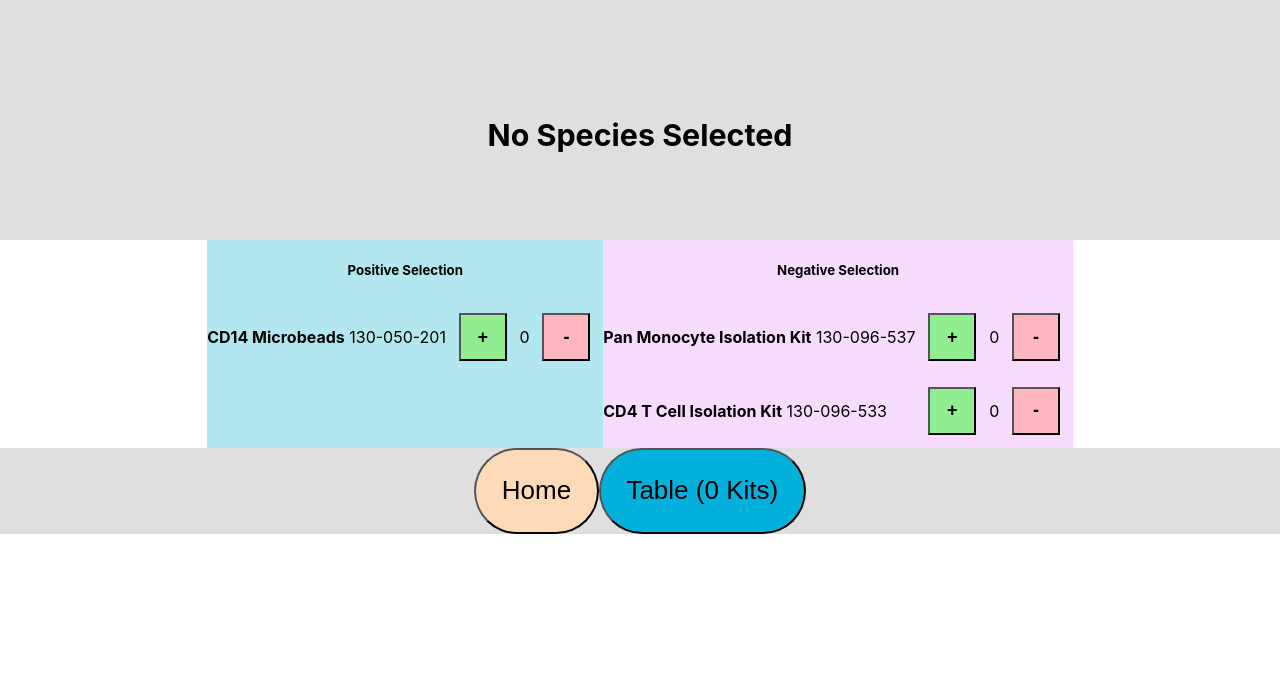
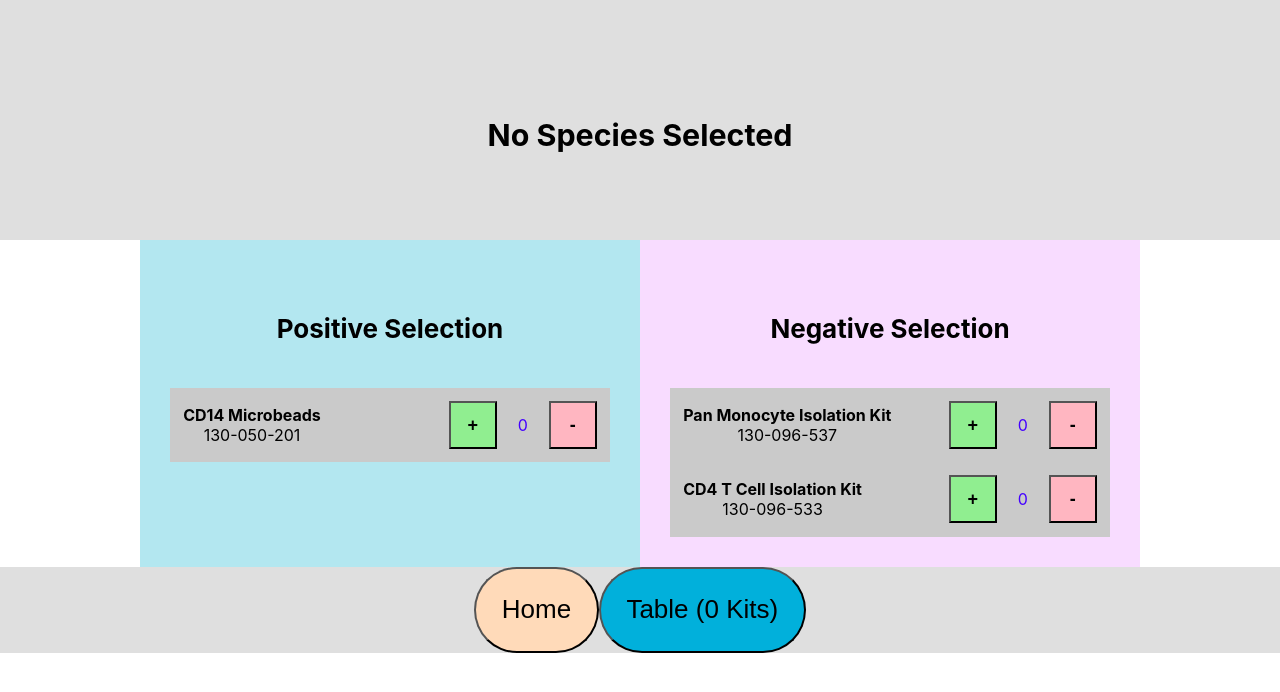
Before and after one commit to chutim/secondary-isolations, a React (Create React App) app: page /kits in a window 1280 px wide. Shown: the top 692 px of the page. Built offline with nearby package versions, Linux system fonts and the light colour scheme.

Commit message:
styling of Kits

```diff
--- a/src/components/Kits.css
+++ b/src/components/Kits.css
@@ -1,12 +1,15 @@
 /* ----------------CONTAINERS--------------- */
 .kits-body {
   display: flex;
+  justify-content: space-between;
+  width: 100%;
 }
 
 .kit-section {
   display: flex;
   flex-direction: column;
-  width: ;
+  width: 50%;
+  padding: 3%;
 }
 
 .section-positive-selection {
@@ -21,20 +24,36 @@
   display: flex;
   align-items: center;
   justify-content: space-between;
+  background-color: rgb(202, 202, 202);
+  padding: 3%;
+}
+
+.kit-name-container {
+  display: flex;
+  flex-direction: column;
+  align-items: center;
 }
 
 .kit-options-container {
   display: flex;
   align-items: center;
+  width: calc(140px + 1vmin);
+  justify-content: space-between;
 }
 
 /* ----------------TEXT---------------- */
+.kit-section-title {
+  font-size: calc(10px + 2vmin);
+}
+
+.kit-count {
+  color: rgb(68, 0, 255);
+}
 
 /* --------------BUTTONS--------------- */
 .kit-options-button {
   font-size: calc(10px + 1vmin);
   text-align: center;
-  margin: 1vw;
   height: calc(40px + 1vmin);
   width: calc(40px + 1vmin);
 }
--- a/src/components/Kits.js
+++ b/src/components/Kits.js
@@ -32,11 +32,12 @@ class Kits extends Component {
         </header>
         <div className="kits-body">
           <div className="kit-section section-positive-selection">
-            <h5>Positive Selection</h5>
+            <h5 className="kit-section-title">Positive Selection</h5>
             {this.state.positiveKits.map(kit => (
               <div className="kit-info-container" key={kit.id}>
-                <div>
-                  <b>{kit.name}</b> {kit.id}
+                <div className="kit-name-container">
+                  <b>{kit.name}</b>
+                  <div>{kit.id}</div>
                 </div>
                 <div className="kit-options-container">
                   <button
@@ -47,7 +48,9 @@ class Kits extends Component {
                   >
                     <b>+</b>
                   </button>
-                  <div>{this.props.tableKitIDs[kit.id] || 0}</div>
+                  <div className="kit-count">
+                    {this.props.tableKitIDs[kit.id] || 0}
+                  </div>
                   <button
                     className="kit-options-button kit-remove-button"
                     onClick={() => {
@@ -61,11 +64,12 @@ class Kits extends Component {
             ))}
           </div>
           <div className="kit-section section-negative-selection">
-            <h5>Negative Selection</h5>
+            <h5 className="kit-section-title">Negative Selection</h5>
             {this.state.negativeKits.map(kit => (
               <div className="kit-info-container" key={kit.id}>
-                <div>
-                  <b>{kit.name}</b> {kit.id}
+                <div className="kit-name-container">
+                  <b>{kit.name}</b>
+                  <div>{kit.id}</div>
                 </div>
                 <div className="kit-options-container">
                   <button
@@ -76,7 +80,9 @@ class Kits extends Component {
                   >
                     <b>+</b>
                   </button>
-                  <div>{this.props.tableKitIDs[kit.id] || 0}</div>
+                  <div className="kit-count">
+                    {this.props.tableKitIDs[kit.id] || 0}
+                  </div>
                   <button
                     className="kit-options-button kit-remove-button"
                     onClick={() => {
```
